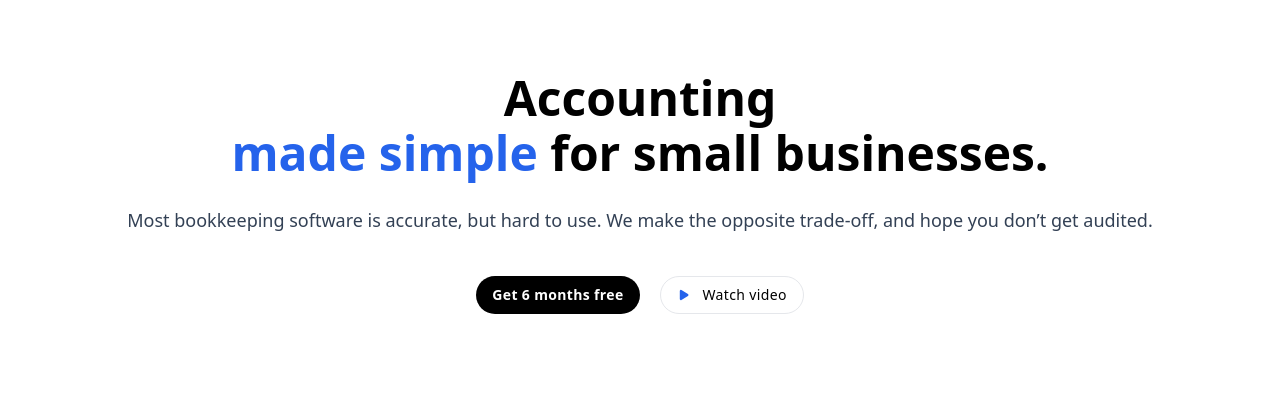
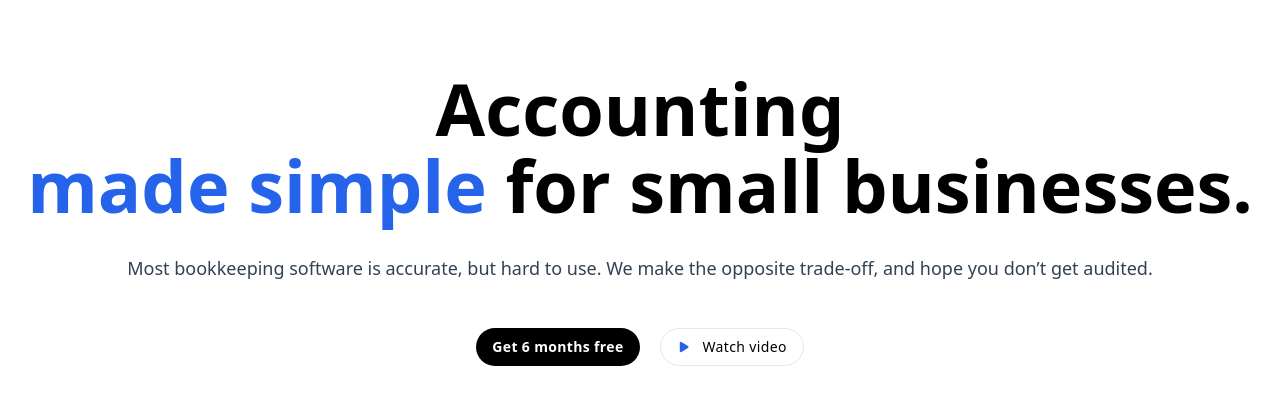
Before and after one commit to amine-omari/Taxpal-clone, a Next.js app: page / in a window 1280 px wide. Shown: the part 130-546 px from the top of the page. Built offline with nearby package versions, Linux system fonts and the light colour scheme.

Commit message:
feat:add responsive style for mobile in HeroSection component

```diff
--- a/components/HeroSection.jsx
+++ b/components/HeroSection.jsx
@@ -21,17 +21,17 @@ const HeroSection = () => {
   return (
     <section className="px-4 pb-16 pt-20 sm:px-6">
       <div className="text-center">
-        <h1 className="text-5xl font-semibold leading-[55px]">
+        <h1 className="text-5xl font-semibold leading-[55px] sm:text-7xl sm:leading-[77px]">
           Accounting
           <br />
           <span className="text-blue-600">made simple</span> for small
           businesses.
         </h1>
-        <p className="mt-6 px-2 text-lg leading-8 text-slate-700">
+        <p className="mt-6 px-2 text-lg leading-8 text-slate-700 sm:mt-7">
           Most bookkeeping software is accurate, but hard to use. We make the
           opposite trade-off, and hope you don’t get audited.
         </p>
-        <div className="mt-10 flex justify-center space-x-5">
+        <div className="mt-10 flex justify-center space-x-5 sm:pt-1">
           {buttonStyle.map(({ id, text, icon, style }) => (
             <Link
               key={id}
```
